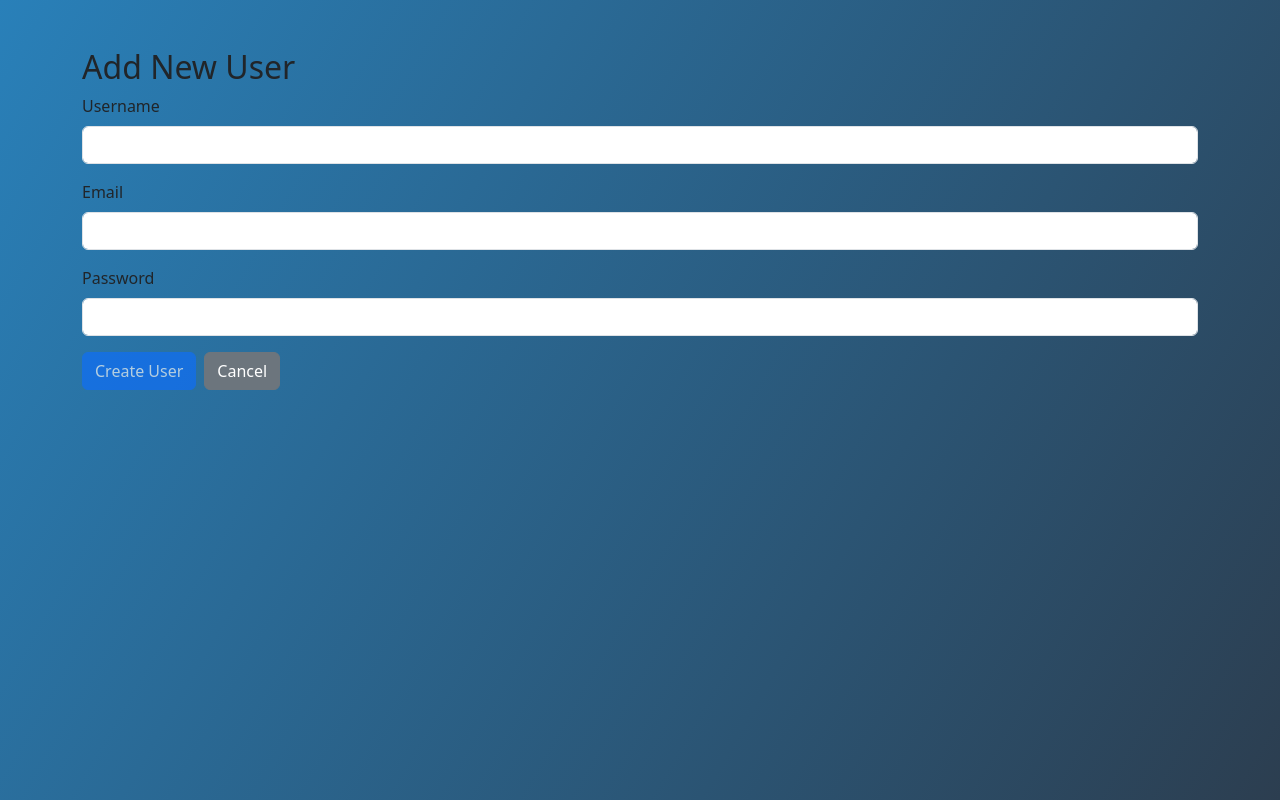
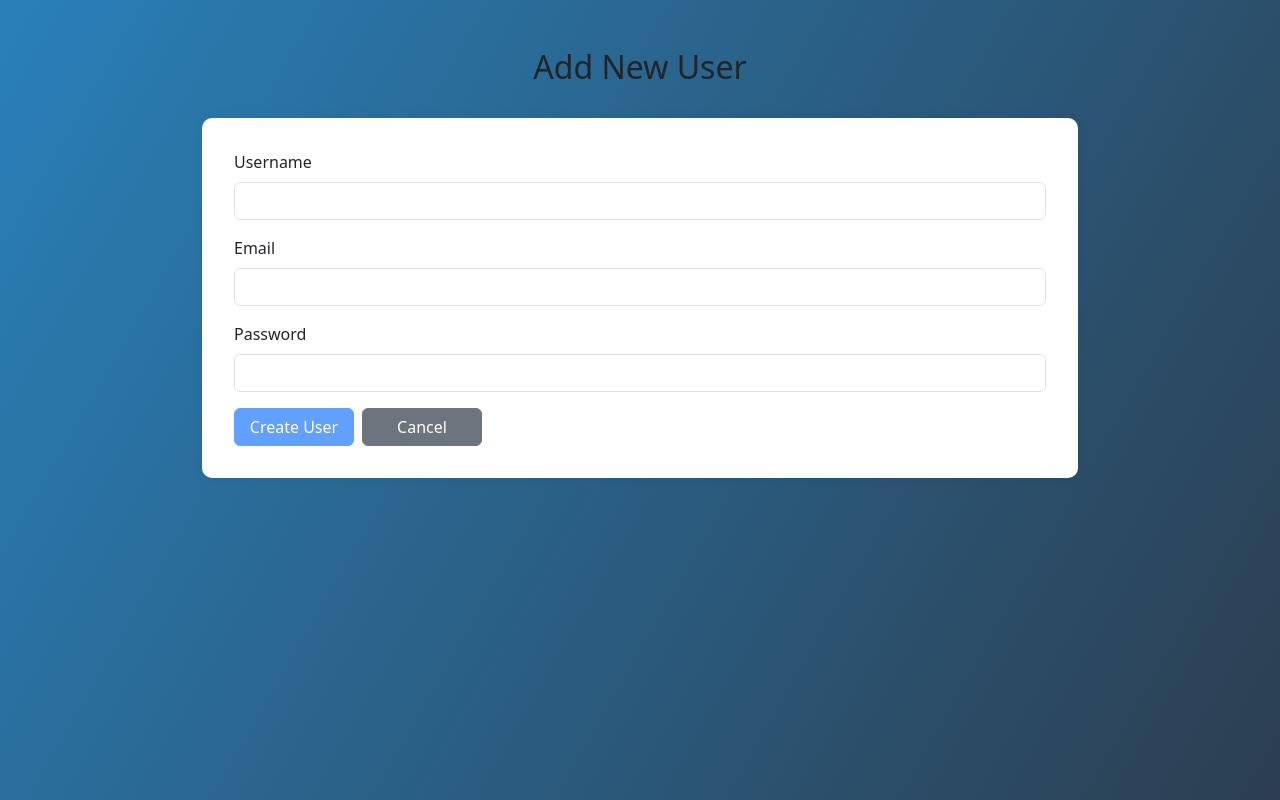
Before and after one commit to hatimSa/Projet-SDR, an Angular app in the folder frontend/: page /admin/users/add in a window 1280 px wide. Built offline with nearby package versions, Linux system fonts and the light colour scheme.

Commit message:
Add SCSS styles

```diff
--- a/frontend/src/app/components/admin/user-add/user-add.component.html
+++ b/frontend/src/app/components/admin/user-add/user-add.component.html
@@ -1,4 +1,4 @@
-<div class="container mt-5">
+<div class="container mt-5 user-form-container">
   <h2>{{ userId ? 'Edit User' : 'Add New User' }}</h2>
 
   <form [formGroup]="userForm" (ngSubmit)="onSubmit()">
--- a/frontend/src/app/components/admin/user-add/user-add.component.scss
+++ b/frontend/src/app/components/admin/user-add/user-add.component.scss
@@ -0,0 +1,29 @@
+.user-form-container {
+  max-width: 900px;
+  margin: 0 auto;
+
+  form {
+    background-color: #fff;
+    padding: 2rem;
+    border-radius: 10px;
+    box-shadow: 0 0 12px rgba(0, 0, 0, 0.05);
+  }
+
+  h2 {
+    text-align: center;
+    margin-bottom: 2rem;
+  }
+
+  label {
+    font-weight: 500;
+  }
+
+  input,
+  textarea {
+    border-radius: 6px;
+  }
+
+  button {
+    min-width: 120px;
+  }
+}
--- a/frontend/src/app/components/admin/user-edit/user-edit.component.html
+++ b/frontend/src/app/components/admin/user-edit/user-edit.component.html
@@ -1,4 +1,4 @@
-<div class="container mt-5">
+<div class="container mt-5 user-form-container">
   <h2>{{ userId ? 'Edit User' : 'Add New User' }}</h2>
 
   <form [formGroup]="userForm" (ngSubmit)="onSubmit()">
--- a/frontend/src/app/components/admin/user-edit/user-edit.component.scss
+++ b/frontend/src/app/components/admin/user-edit/user-edit.component.scss
@@ -0,0 +1,29 @@
+.user-form-container {
+  max-width: 900px;
+  margin: 0 auto;
+
+  form {
+    background-color: #fff;
+    padding: 2rem;
+    border-radius: 10px;
+    box-shadow: 0 0 12px rgba(0, 0, 0, 0.05);
+  }
+
+  h2 {
+    text-align: center;
+    margin-bottom: 2rem;
+  }
+
+  label {
+    font-weight: 500;
+  }
+
+  input,
+  textarea {
+    border-radius: 6px;
+  }
+
+  button {
+    min-width: 120px;
+  }
+}
```
